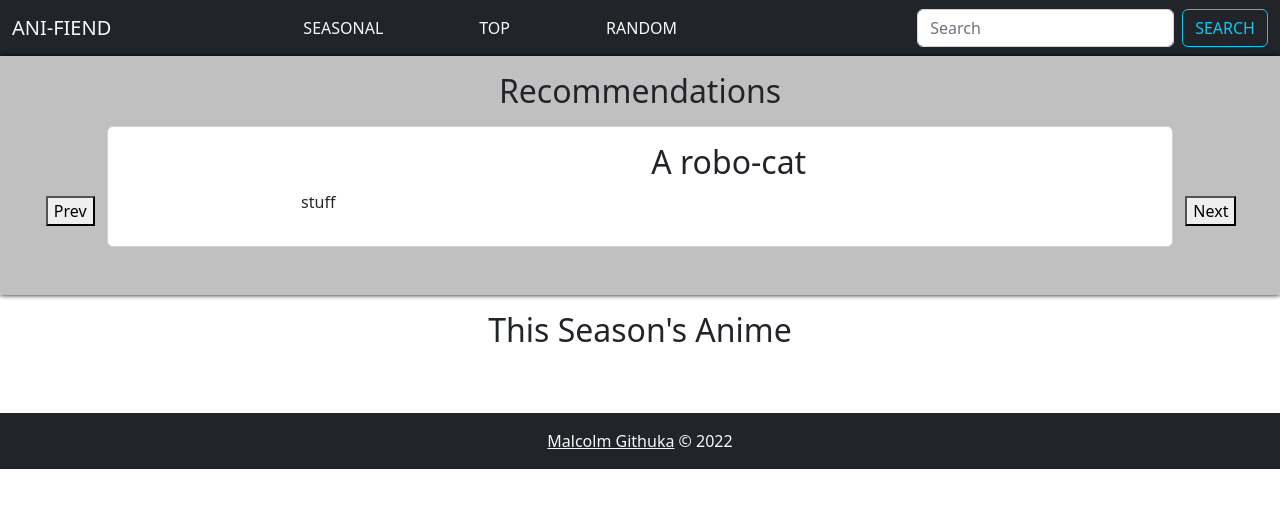
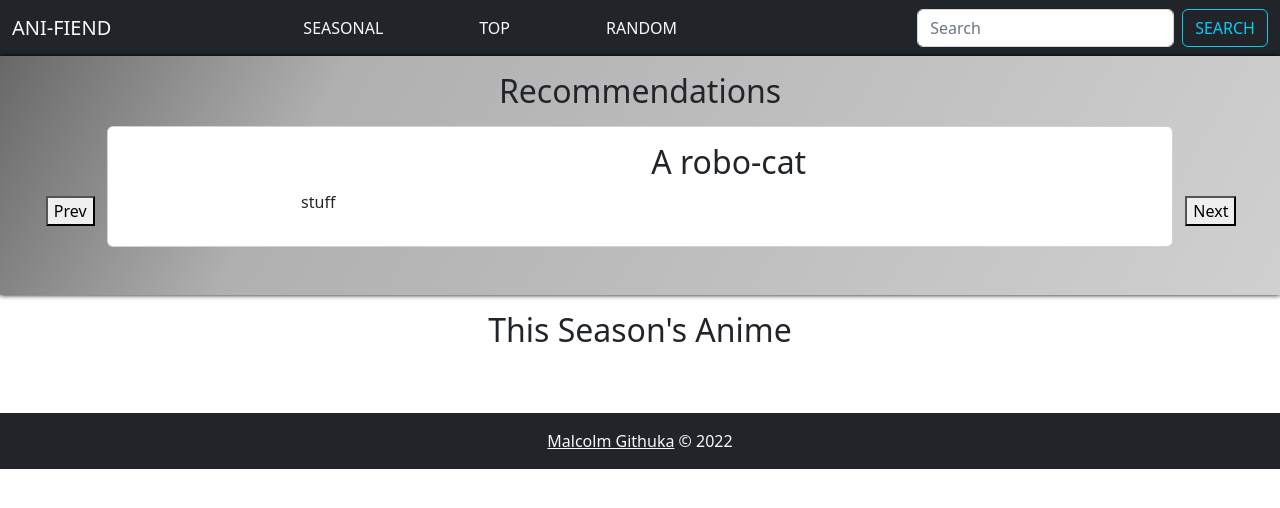
Before and after one commit to Malcolm-G-Moringa/Ani-Fiends, a plain HTML site: page index.html in a window 1280 px wide. Both pictures are taken after typing "Sample", "Sample123" into the empty fields and a click on the input "Login". Drawn offline with Linux system fonts and the light colour scheme; no server answers.

Commit message:
Changesgradient of recommendation-container

```diff
--- a/css/style.css
+++ b/css/style.css
@@ -19,7 +19,7 @@
     /* Add the highlight */
     box-shadow: 0px 0px 5px black;
     /* Add the gradient effect */
-    background: linear-gradient(from top, rgb(70, 70, 70), rgb(225, 225, 225));
+    background: linear-gradient(120deg, rgb(104, 104, 104) 0%, rgb(176, 176, 176) 25%, rgb(208, 208, 208) 100%);
 }
 
 #recommend-img-div{
```
